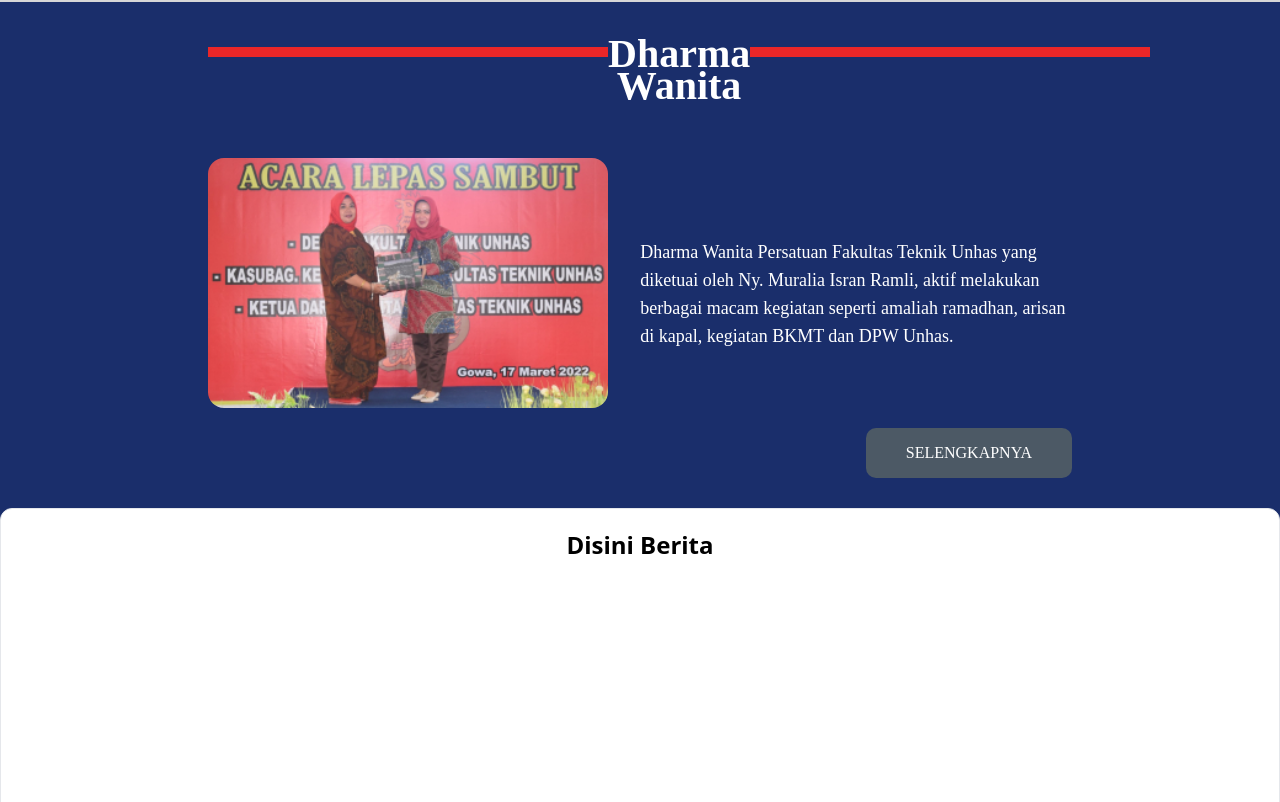
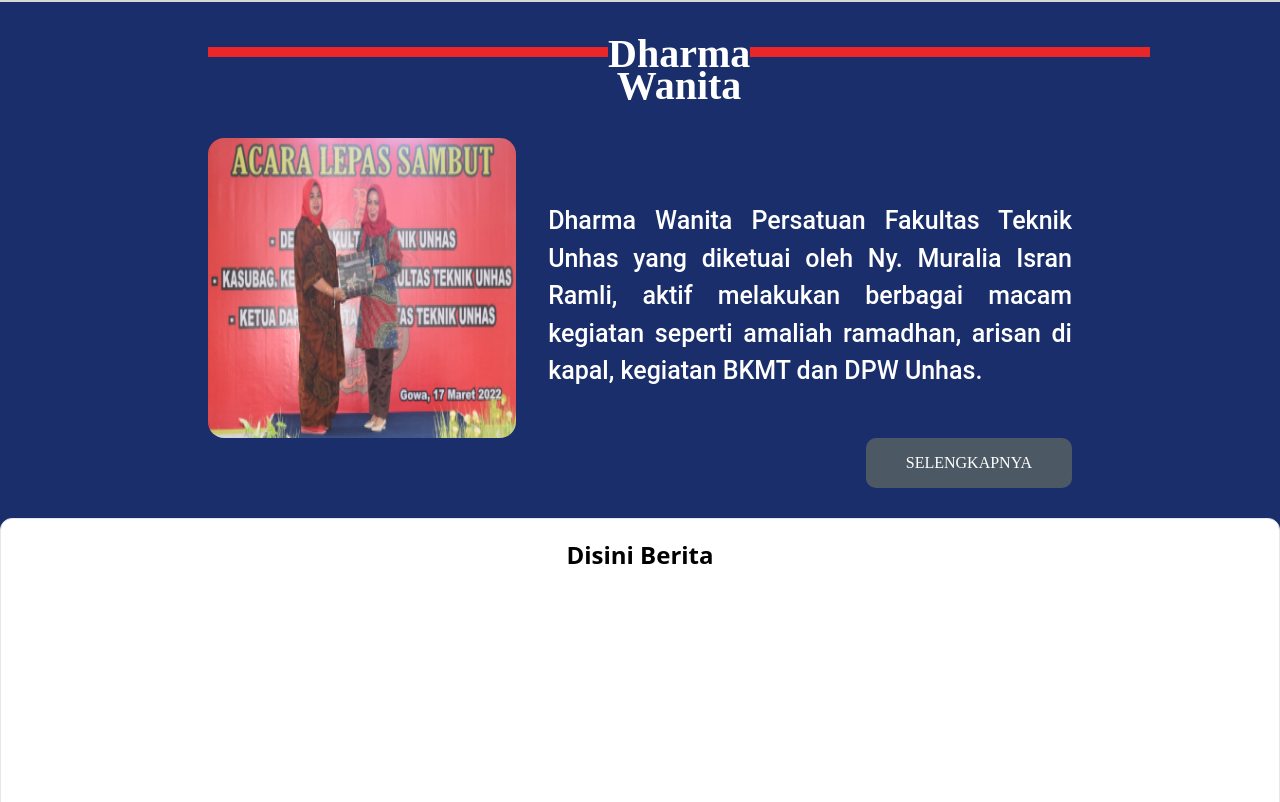
Before and after one commit to faridnfl/Mid-SistemInformasi, a Nuxt app: page / in a window 1280 px wide. Shown: the part 2060-2862 px from the top of the page. Built offline with nearby package versions, Linux system fonts and the light colour scheme.

Commit message:
update dharma wanita

```diff
--- a/app.vue
+++ b/app.vue
@@ -96,24 +96,30 @@
         </div>
       </div>
     </section>
-    <section class="dharma-wanita warna justify-center px-52" style="background-color: rgb(26, 46, 107); font-family: Merriweather;">
-      <div class="content w-full flex justify-around">
+
+    <section class="dharma-wanita warna justify-center px-52 " style="background-color: rgb(26, 46, 107); font-family: Merriweather;">
+      <div class="content w-full flex justify-around  ">
         <img src="/garis-merah.jpg" alt="" style="height: 15px; width: 25rem; padding-top: 5px; margin-top: 40px;">
         <h1 class="text-2xl font-bold py-9 text-center text-white" style="font-size: 40px;">Dharma Wanita</h1>
         <img src="/garis-merah.jpg" alt="" style="height: 15px; width: 25rem; padding-top: 5px; margin-top: 40px;">
       </div>
-      <div class="py-5 flex gap-8">
-        <img src="/dharma-wanita.png" alt="Dharma Wanita" class="rounded-2xl" style="height: 250px;">
-        <p class="text-white text-lg font-medium pt-20">
+      <div class=" flex gap-8 w-full">
+        <div class="" style="width: 1000px; height: 300px;">
+          <img src="/dharma-wanita.png" alt="Dharma Wanita" class="rounded-2xl w-full h-full ">
+        </div>
+        <div class="" style="width: 1700px; height: auto;">
+          <p class="text-white font-medium   pt-16 text-justify" style="font-size: 25px; font-family: Roboto;">
           Dharma Wanita Persatuan Fakultas Teknik Unhas yang diketuai oleh Ny. Muralia Isran Ramli,
           aktif melakukan berbagai macam kegiatan seperti amaliah ramadhan,
           arisan di kapal, kegiatan BKMT dan DPW Unhas.
         </p>
+        </div>
       </div>
-      <div class="grid justify-items-end">
+      <div class="grid justify-items-end ">
         <button style="background-color: rgb(76, 89, 101); color: white;">SELENGKAPNYA</button>
       </div>
     </section>
+
     <section class="berita flex justify-center relative" style="height: 600px;">
       <div class="content offside mt-6 max-w-screen-xl w-full bg-white border rounded-t-xl overflow-hidden" style="height: 500px;">
         <h1 class="text-2xl font-bold py-5 text-center">Disini Berita</h1>
```
